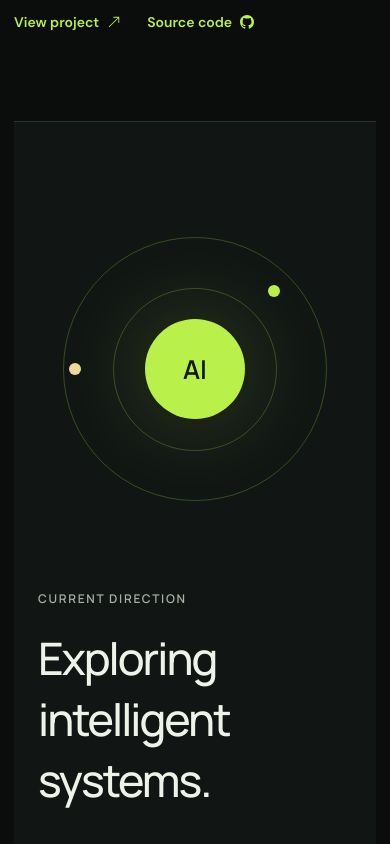
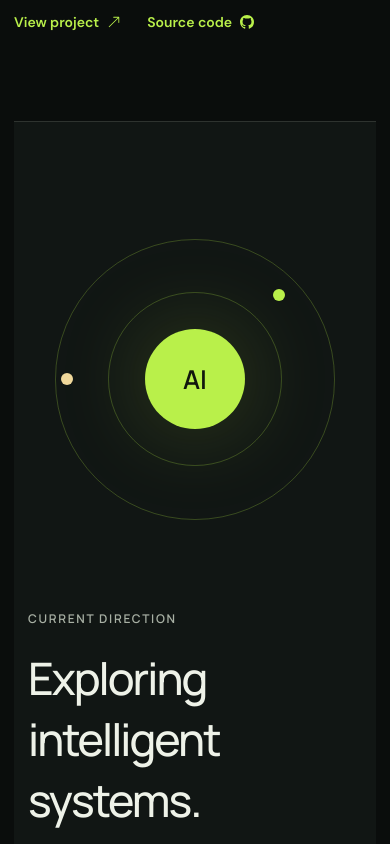
Before and after one commit to atok624/Portfolio-Website, a React (Vite) app: page / in a window 390 px wide. Shown: the part 3860-4704 px from the top of the page. Built offline with nearby package versions, Linux system fonts and the light colour scheme.

Commit message:
fix(styles): adjust padding and width for sections in Home.css

```diff
--- a/src/pages/Home.css
+++ b/src/pages/Home.css
@@ -7,7 +7,7 @@ body { margin:0; background:var(--background); color:var(--ink); font-family:'DM
 a { color:inherit; text-decoration:none; }
 button,input,select,textarea { font:inherit; }
 .portfolio-shell { overflow:hidden; background:var(--background); }
-.section,.site-header,.site-footer { width:min(100% - 48px,1240px); margin-inline:auto; }
+.section,.site-header,.site-footer { width:min(100% - 128px,1240px); margin-inline:auto; }
 .site-header { height:88px; display:flex; align-items:center; justify-content:space-between; border-bottom:1px solid var(--line); position:relative; z-index:20; }
 .brand { display:inline-flex; align-items:center; gap:12px; font:600 15px 'Manrope',sans-serif; }
 .brand-mark { position:relative; display:block; width:40px; height:40px; border:1px solid rgba(185,240,74,.55); border-radius:10px 2px 10px 2px; color:var(--green); transform:rotate(-3deg); background:linear-gradient(145deg,rgba(185,240,74,.1),transparent); }
@@ -74,7 +74,7 @@ h1,h2,h3 { font-family:'Manrope',sans-serif; letter-spacing:-.045em; margin:0; }
 .project-links { display:flex; flex-wrap:wrap; gap:26px; }
 .project-links a,.text-link { display:inline-flex; gap:8px; align-items:center; color:var(--green); font-weight:600; font-size:14px; }
 
-.ai-section { width:100%; max-width:none; padding:130px max(24px,calc((100vw - 1240px)/2)); display:grid; grid-template-columns:.8fr 1.2fr; align-items:center; gap:90px; background:var(--surface); border-block:1px solid var(--line); }
+.ai-section { width:100%; max-width:none; padding:130px max(64px,calc((100vw - 1240px)/2)); display:grid; grid-template-columns:.8fr 1.2fr; align-items:center; gap:90px; background:var(--surface); border-block:1px solid var(--line); }
 .ai-orbit { width:min(100%,430px); aspect-ratio:1; position:relative; display:grid; place-items:center; margin-inline:auto; }
 .orbit { position:absolute; border:1px solid rgba(185,240,74,.24); border-radius:50%; }
 .orbit-one { inset:8%; }.orbit-two { inset:24%; }
@@ -113,7 +113,7 @@ h1,h2,h3 { font-family:'Manrope',sans-serif; letter-spacing:-.045em; margin:0; }
 .testimonial-grid figcaption img { width:45px; height:45px; object-fit:cover; border-radius:50%; }
 .testimonial-grid figcaption span { display:flex; flex-direction:column; gap:3px; }.testimonial-grid figcaption strong { color:var(--ink); font-size:14px; }
 
-.contact-section { width:100%; max-width:none; padding:130px max(24px,calc((100vw - 1240px)/2)); display:grid; grid-template-columns:1fr 1fr; gap:110px; background:#dce8cf; color:#172014; }
+.contact-section { width:100%; max-width:none; padding:130px max(64px,calc((100vw - 1240px)/2)); display:grid; grid-template-columns:1fr 1fr; gap:110px; background:#dce8cf; color:#172014; }
 .contact-intro h2 { max-width:650px; font-size:clamp(2.8rem,5vw,5.3rem); line-height:1.02; font-weight:500; margin:22px 0 30px; }
 .contact-intro>p:not(.eyebrow) { max-width:600px; color:#4e5a4c; line-height:1.75; }.contact-intro .eyebrow { color:#45620a; }
 .email-link { display:inline-flex; align-items:center; gap:10px; margin-top:28px; font-weight:600; border-bottom:1px solid #526049; padding-bottom:4px; }
@@ -136,13 +136,13 @@ h1,h2,h3 { font-family:'Manrope',sans-serif; letter-spacing:-.045em; margin:0; }
   .site-nav { display:none; position:absolute; left:0; right:0; top:88px; padding:24px; flex-direction:column; align-items:flex-start; background:#111614; border:1px solid var(--line); }.site-nav.is-open { display:flex; }
   .hero { grid-template-columns:1fr; padding-block:70px 100px; }.hero-visual { max-width:400px; justify-self:center; }
   .split-heading,.project,.about-grid,.contact-section { grid-template-columns:1fr; }.project:nth-child(even) .project-image-wrap { order:initial; }.split-heading { gap:25px; }.project { gap:35px; }
-  .ai-section { grid-template-columns:1fr; gap:50px; }.capability-list,.testimonial-grid { grid-template-columns:1fr; }
+  .ai-section,.contact-section { padding-inline:32px; }.ai-section { grid-template-columns:1fr; gap:50px; }.capability-list,.testimonial-grid { grid-template-columns:1fr; }
   .site-footer { grid-template-columns:1fr; padding-block:40px; }.site-footer p { margin:0; }.site-footer p:last-child { text-align:left; }
 }
 @media (max-width:560px) {
   .section,.site-header,.site-footer { width:min(100% - 28px,500px); }.brand>span:last-child { display:none; }.hero { min-height:auto; padding-top:55px; }.hero h1 { font-size:3.35rem; }.hero-intro { font-size:16px; }.hero-actions .button { width:100%; }
   .hero-visual { width:calc(100% - 25px); }.note-top { left:-12px; }.note-bottom { right:-12px; }
   .hero-grid { inset:-20px; }.hero-code { display:none; }.ai-lab-card { grid-template-columns:1fr; gap:12px; }
-  .work-section,.about-section,.testimonial-section { padding-block:90px; }.project-list { gap:70px; }.ai-section,.contact-section { padding-block:90px; }.interest-grid { grid-template-columns:1fr; }.about-grid { gap:40px; margin-block:50px 70px; }.testimonial-grid figure,.contact-form { padding:25px; }.social-links { flex-direction:column; }
+  .work-section,.about-section,.testimonial-section { padding-block:90px; }.project-list { gap:70px; }.ai-section,.contact-section { padding:90px 14px; }.interest-grid { grid-template-columns:1fr; }.about-grid { gap:40px; margin-block:50px 70px; }.testimonial-grid figure,.contact-form { padding:25px; }.social-links { flex-direction:column; }
 }
 @media (prefers-reduced-motion:reduce) { *,*::before,*::after { scroll-behavior:auto!important; transition:none!important; } }
```
